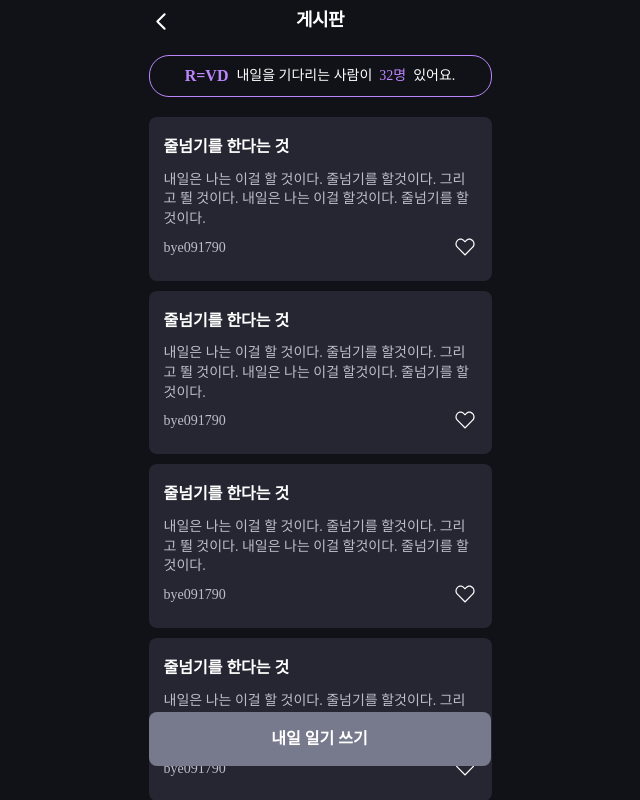
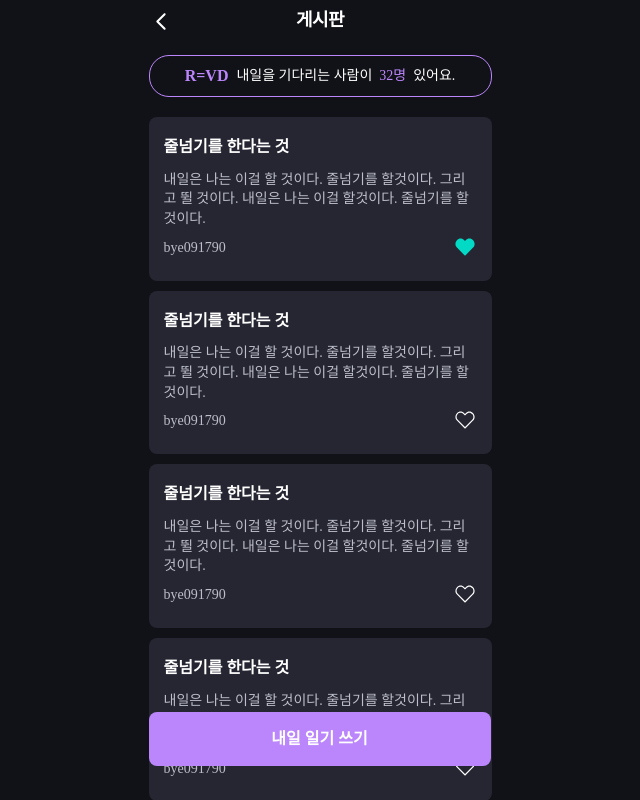
Before and after one commit to DO-SOPT-SOPKATHON-TEAM-2th/Client, a React (Vite) app: page /board in a window 1280 px wide. Both pictures are taken after a click on the button 784 px from the left and 247 px from the top of the page. Shown: the top 800 px of the page, without its empty margins (320-960 px from the left). Built offline with nearby package versions, Linux system fonts and the light colour scheme; a web font is replaced by a local one.

Commit message:
[feat/board] 좋아요 버튼 클릭 로직 구현

```diff
--- a/src/components/Board/Board.jsx
+++ b/src/components/Board/Board.jsx
@@ -1,10 +1,9 @@
 /** Board page */
-import { NavigationLeftIc, BoardLikeOffIc } from '@assets';
+import { NavigationLeftIc } from '@assets';
 import styled from 'styled-components';
 import { SectionContainer } from '@styles/common/commonStyle';
 import Button from '../common/Button/Button';
 import { Link } from 'react-router-dom';
-import { useState } from 'react';
 import BoardArticle from './BoardArticle';
 
 const Board = () => {
@@ -31,7 +30,7 @@ const Board = () => {
         <BoardArticle />
         <BoardArticle />
       </ArticleList>
-      <Button disabled={true}>내일 일기 쓰기</Button>
+      <Button>내일 일기 쓰기</Button>
     </SectionContainer>
   );
 };
--- a/src/components/Board/BoardArticle.jsx
+++ b/src/components/Board/BoardArticle.jsx
@@ -1,8 +1,11 @@
 /** Board page */
-import { BoardLikeOffIc } from '@assets';
+import { BoardLikeOffIc, BoardLikeOnIc } from '@assets';
+import { useState } from 'react';
 import styled from 'styled-components';
 
 const BoardArticle = () => {
+  const [isLike, setIsLike] = useState(false);
+
   return (
     <li>
       <ArticleContainer>
@@ -12,8 +15,12 @@ const BoardArticle = () => {
         </ArticleText>
         <div>
           <p>bye091790</p>
-          <button>
-            <BoardLikeOffIc />
+          <button
+            onClick={() => {
+              setIsLike((prev) => !prev);
+            }}>
+            {!isLike && <BoardLikeOffIc />}
+            {isLike && <BoardLikeOnIc />}
           </button>
         </div>
       </ArticleContainer>
```
Also changed, not shown: src/assets/icons/post/boardLikeOnIc.svg.
